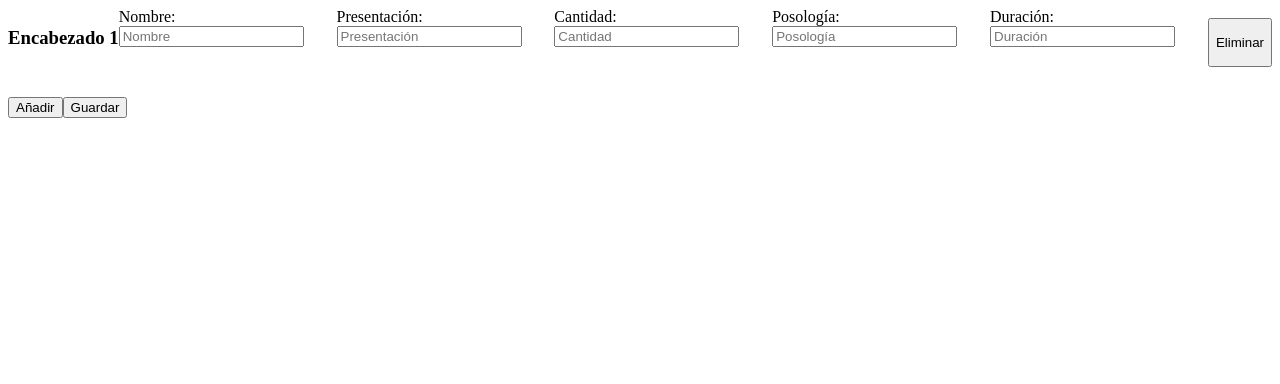
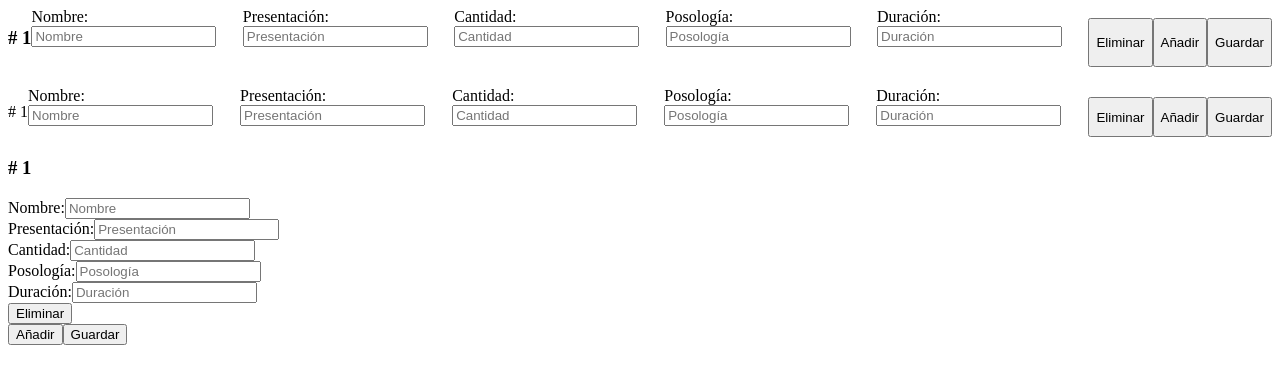
Before and after one commit to UrkJuancho/labswork, an Angular app: page / in a window 1280 px wide. Shown: the top 384 px of the page. Built offline with nearby package versions, Linux system fonts and the light colour scheme.

Commit message:
feat(add bootstrap and forms, add too new form of medical formula)

```diff
--- a/package.json
+++ b/package.json
@@ -18,6 +18,7 @@
     "@angular/platform-browser": "^16.2.0",
     "@angular/platform-browser-dynamic": "^16.2.0",
     "@angular/router": "^16.2.0",
+    "bootstrap": "^5.3.3",
     "pdfmake": "^0.2.9",
     "rxjs": "~7.8.0",
     "tslib": "^2.3.0",
--- a/src/app/app.component.html
+++ b/src/app/app.component.html
@@ -1,26 +1,55 @@
-<div *ngFor="let item of items; let i = index" class="item-container">
-  <h3>Encabezado {{i + 1}}</h3>
-  <div class="input-container">
+<div *ngFor="let item of items; let i = index" class="item-container row">
+  <h3># {{i + 1}}</h3>
+  <div class="input-container col-md-2">
     <label class="label">Nombre:</label>
     <input type="text" [(ngModel)]="item.Nombre" class="input-field" placeholder="Nombre"/>
   </div>
-  <div class="input-container">
+  <div class="input-container col-md-2">
     <label class="label">Presentación:</label>
     <input type="text" [(ngModel)]="item.Presentacion" class="input-field" placeholder="Presentación"/>
   </div>
-  <div class="input-container">
+  <div class="input-container col-md-2">
     <label class="label">Cantidad:</label>
     <input type="text" [(ngModel)]="item.Cantidad" class="input-field" placeholder="Cantidad"/>
   </div>
-  <div class="input-container">
+  <div class="input-container col-md-2">
     <label class="label">Posología:</label>
     <input type="text" [(ngModel)]="item.Posologia" class="input-field" placeholder="Posología"/>
   </div>
-  <div class="input-container">
+  <div class="input-container col-md-2">
     <label class="label">Duración:</label>
     <input type="text" [(ngModel)]="item.Duracion" class="input-field" placeholder="Duración"/>
   </div>
   <button (click)="eliminarItem(i)">Eliminar</button>
+  <button (click)="agregarItem()">Añadir</button>
+  <button (click)="guardarDatos()">Guardar</button>
 </div>
-<button (click)="agregarItem()">Añadir</button>
-<button (click)="guardarDatos()">Guardar</button>
+
+<div *ngFor="let item of items; let i = index" class="item-container row">
+  <p># {{i + 1}}</p>
+  <div class="input-container col-md-2">
+    <label class="label">Nombre:</label>
+    <input type="text" [(ngModel)]="item.Nombre" class="input-field" placeholder="Nombre" />
+  </div>
+  <div class="input-container col-md-2">
+    <label class="label">Presentación:</label>
+    <input type="text" [(ngModel)]="item.Presentacion" class="input-field" placeholder="Presentación" />
+  </div>
+  <div class="input-container col-md-2">
+    <label class="label">Cantidad:</label>
+    <input type="text" [(ngModel)]="item.Cantidad" class="input-field" placeholder="Cantidad" />
+  </div>
+  <div class="input-container col-md-2">
+    <label class="label">Posología:</label>
+    <input type="text" [(ngModel)]="item.Posologia" class="input-field" placeholder="Posología" />
+  </div>
+  <div class="input-container col-md-2">
+    <label class="label">Duración:</label>
+    <input type="text" [(ngModel)]="item.Duracion" class="input-field" placeholder="Duración" />
+  </div>
+  <button (click)="eliminarItem(i)">Eliminar</button>
+  <button (click)="agregarItem()">Añadir</button>
+  <button (click)="guardarDatos()">Guardar</button>
+</div>
+
+<app-example></app-example>
--- /dev/null
+++ b/src/app/example/example.component.html
@@ -0,0 +1,31 @@
+<form [formGroup]="formulario" (ngSubmit)="guardarDatos()" >
+  <div formArrayName="items" class="row">
+    <div *ngFor="let item of itemsFormArray.controls; let i = index" [formGroupName]="i">
+      <h3># {{i + 1}}</h3>
+      <div class="col-md-2">
+        <label for="nombre{{i}}">Nombre:</label>
+        <input id="nombre{{i}}" formControlName="Nombre" type="text" placeholder="Nombre"/>
+      </div>
+      <div class="col-md-2">
+        <label for="presentacion{{i}}">Presentación:</label>
+        <input id="presentacion{{i}}" formControlName="Presentacion" type="text" placeholder="Presentación"/>
+      </div>
+      <div class="col-md-2">
+        <label for="cantidad{{i}}">Cantidad:</label>
+        <input id="cantidad{{i}}" formControlName="Cantidad" type="text" placeholder="Cantidad"/>
+      </div>
+      <div class="col-md-2">
+        <label for="posologia{{i}}">Posología:</label>
+        <input id="posologia{{i}}" formControlName="Posologia" type="text" placeholder="Posología"/>
+      </div>
+      <div class="col-md-2">
+        <label for="duracion{{i}}">Duración:</label>
+        <input id="duracion{{i}}" formControlName="Duracion" type="text" placeholder="Duración"/>
+      </div>
+      <button type="button" (click)="eliminarItem(i)">Eliminar</button>
+    </div>
+  </div>
+
+  <button type="button" (click)="agregarItem()">Añadir</button>
+  <button type="submit">Guardar</button>
+</form>
--- /dev/null
+++ b/src/app/example/example.component.ts
@@ -0,0 +1,50 @@
+import { Component } from '@angular/core';
+import { FormArray, FormBuilder, FormGroup, Validators } from '@angular/forms';
+
+@Component({
+  selector: 'app-example',
+  templateUrl: './example.component.html',
+  styleUrls: ['./example.component.css']
+})
+export class ExampleComponent {
+  formulario!: FormGroup;
+
+  constructor(private formBuilder: FormBuilder) { }
+
+  ngOnInit(): void {
+    this.formulario = this.formBuilder.group({
+      items: this.formBuilder.array([])
+    });
+
+    // Agregar un item inicial al formulario
+    this.agregarItem();
+  }
+
+  get itemsFormArray() {
+    return this.formulario.get('items') as FormArray;
+  }
+
+  agregarItem() {
+    const itemFormGroup = this.formBuilder.group({
+      Nombre: ['', Validators.required],
+      Presentacion: ['', Validators.required],
+      Cantidad: ['', Validators.required],
+      Posologia: ['', Validators.required],
+      Duracion: ['', Validators.required]
+    });
+
+    this.itemsFormArray.push(itemFormGroup);
+  }
+
+  eliminarItem(index: number) {
+    this.itemsFormArray.removeAt(index);
+  }
+
+  guardarDatos() {
+    if (this.formulario.valid) {
+      console.log(this.formulario.value);
+      // Aquí puedes enviar los datos al backend o realizar cualquier acción necesaria
+    }
+  }
+
+}
```
Also changed, not shown: src/app/app.component.ts (+24 -0 lines), src/app/app.module.ts (+6 -3 lines), src/app/example/example.component.css (added), 2 other files (tests, documents, lock files or other folders).
